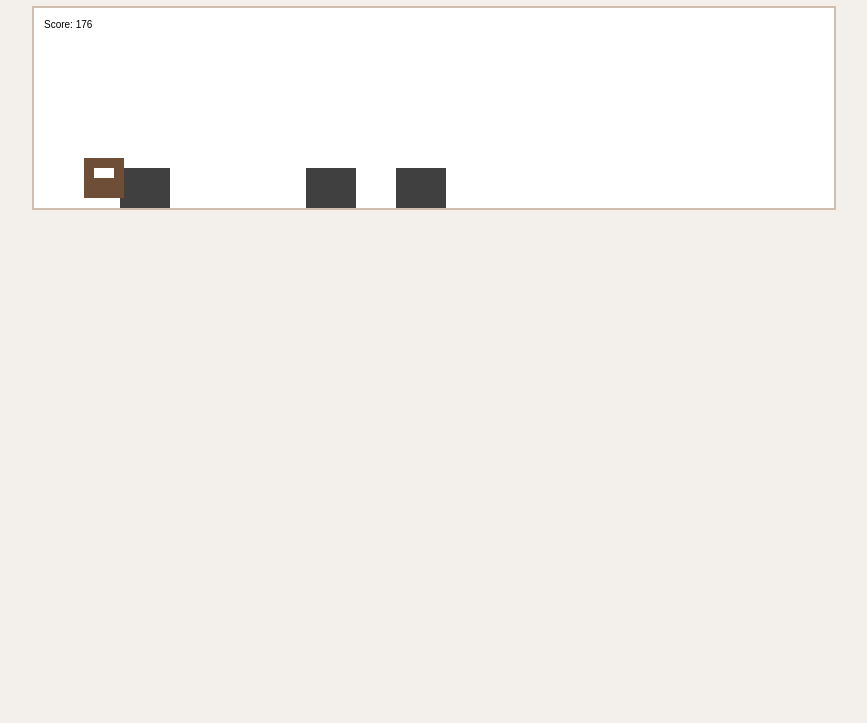
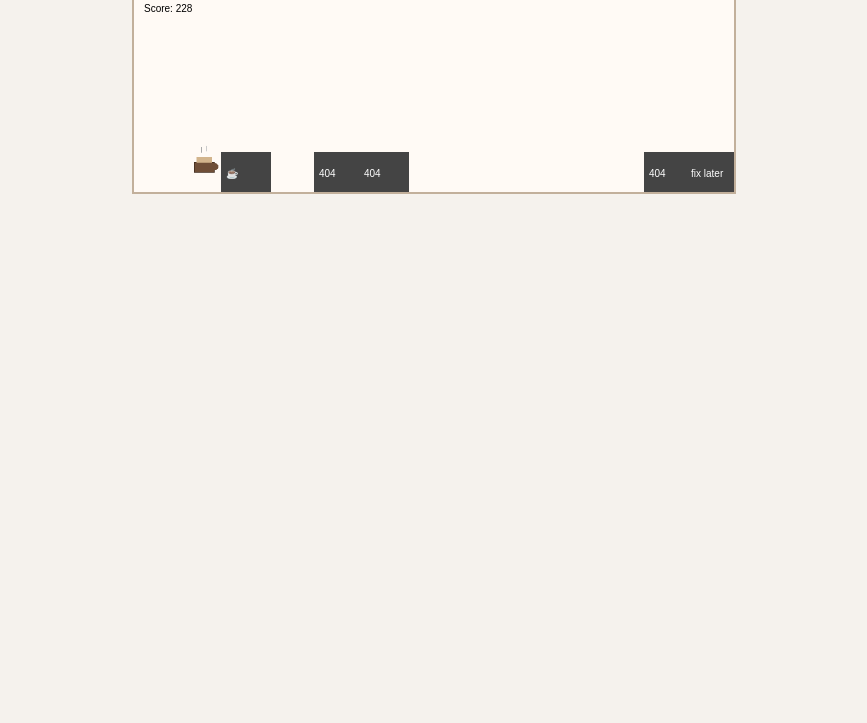
Before and after one commit to swaifa/dino-game, a plain HTML site: page docs/index.html in a window 1280 px wide. Shown: the part 77-800 px from the top of the page, without its empty margins (206-1073 px from the left). Drawn offline with Linux system fonts and the light colour scheme.

Commit message:
Fresh setup for Dino Game → Caffeine Rush ☕

```diff
--- a/docs/game.js
+++ b/docs/game.js
@@ -4,25 +4,28 @@ const ctx = canvas.getContext("2d");
 
 let cup = { x: 50, y: 150, width: 40, height: 40, vy: 0, gravity: 1.5, jumpPower: -20 };
 let obstacles = [];
+let score = 0;
 let gameOver = false;
-let score = 0;
 
-// Load coffee cup image
 const cupImage = new Image();
-cupImage.src = "assets/cup.png";
+cupImage.src = "cup.png";
+
+cupImage.onload = () => gameLoop();
+
+cupImage.onerror = () => alert("Image not found!");
 
 function drawCup() {
   ctx.drawImage(cupImage, cup.x, cup.y, cup.width, cup.height);
 }
 
 function drawObstacle(ob) {
-  ctx.fillStyle = "#404040";
+  ctx.fillStyle = "#444";
   ctx.fillRect(ob.x, ob.y, ob.width, ob.height);
+  ctx.fillStyle = "#fff";
+  ctx.fillText(ob.text, ob.x + 5, ob.y + 25);
 }
 
 function update() {
-  if (gameOver) return;
-
   cup.vy += cup.gravity;
   cup.y += cup.vy;
   if (cup.y > 150) {
@@ -30,12 +33,10 @@ function update() {
     cup.vy = 0;
   }
 
-  // Update and draw obstacles
   for (let i = 0; i < obstacles.length; i++) {
-    obstacles[i].x -= 3; // Slowed down from 6 to 3
+    obstacles[i].x -= 3;
     drawObstacle(obstacles[i]);
 
-    // Collision
     if (
       cup.x < obstacles[i].x + obstacles[i].width &&
       cup.x + cup.width > obstacles[i].x &&
@@ -48,13 +49,11 @@ function update() {
     }
   }
 
-  // Remove off-screen obstacles
   obstacles = obstacles.filter(ob => ob.x + ob.width > 0);
 
-  // Randomly add new obstacles
   if (Math.random() < 0.02) {
-    let commitMessages = ["fix: typo", "wip: testing", "404", "refactor"];
-    let msg = commitMessages[Math.floor(Math.random() * commitMessages.length)];
+    let messages = ["404", "null", "NaN", "fix later", "☕"];
+    let msg = messages[Math.floor(Math.random() * messages.length)];
     obstacles.push({ x: canvas.width, y: 160, width: 50, height: 40, text: msg });
   }
 
@@ -75,5 +74,3 @@ document.addEventListener("keydown", function(e) {
     cup.vy = cup.jumpPower;
   }
 });
-
-gameLoop();
--- a/docs/index.html
+++ b/docs/index.html
@@ -1,14 +1,13 @@
 
 <!DOCTYPE html>
-<html lang="en">
+<html>
 <head>
-  <meta charset="UTF-8">
   <title>Caffeine Rush ☕</title>
   <link rel="stylesheet" href="style.css">
 </head>
 <body>
   <h1>Caffeine Rush ☕</h1>
-  <canvas id="gameCanvas" width="800" height="200"></canvas>
-  <script src="js/game.js"></script>
+  <canvas id="gameCanvas" width="600" height="200"></canvas>
+  <script src="game.js"></script>
 </body>
 </html>
--- a/docs/js/game.js
+++ /dev/null
@@ -1,78 +0,0 @@
-
-const canvas = document.getElementById("gameCanvas");
-const ctx = canvas.getContext("2d");
-
-let cup = { x: 50, y: 150, width: 40, height: 40, vy: 0, gravity: 1.5, jumpPower: -20 };
-let obstacles = [];
-let gameOver = false;
-let score = 0;
-
-function drawCup() {
-  ctx.fillStyle = "#6f4e37";
-  ctx.fillRect(cup.x, cup.y, cup.width, cup.height);
-  ctx.fillStyle = "#fff";
-  ctx.fillRect(cup.x + 10, cup.y + 10, 20, 10);
-}
-
-function drawObstacle(ob) {
-  ctx.fillStyle = "#404040";
-  ctx.fillRect(ob.x, ob.y, ob.width, ob.height);
-}
-
-function update() {
-  if (gameOver) return;
-
-  cup.vy += cup.gravity;
-  cup.y += cup.vy;
-  if (cup.y > 150) {
-    cup.y = 150;
-    cup.vy = 0;
-  }
-
-  // Update and draw obstacles
-  for (let i = 0; i < obstacles.length; i++) {
-    obstacles[i].x -= 6;
-    drawObstacle(obstacles[i]);
-
-    // Collision
-    if (
-      cup.x < obstacles[i].x + obstacles[i].width &&
-      cup.x + cup.width > obstacles[i].x &&
-      cup.y < obstacles[i].y + obstacles[i].height &&
-      cup.y + cup.height > obstacles[i].y
-    ) {
-      gameOver = true;
-      alert("☕ You spilled the coffee!\nTry again before the code review starts...");
-      document.location.reload();
-    }
-  }
-
-  // Remove off-screen obstacles
-  obstacles = obstacles.filter(ob => ob.x + ob.width > 0);
-
-  // Randomly add new obstacles
-  if (Math.random() < 0.02) {
-    let commitMessages = ["fix: typo", "wip: testing", "404", "refactor"];
-    let msg = commitMessages[Math.floor(Math.random() * commitMessages.length)];
-    obstacles.push({ x: canvas.width, y: 160, width: 50, height: 40, text: msg });
-  }
-
-  drawCup();
-  ctx.fillStyle = "#000";
-  ctx.fillText("Score: " + score, 10, 20);
-  score++;
-}
-
-function gameLoop() {
-  ctx.clearRect(0, 0, canvas.width, canvas.height);
-  update();
-  if (!gameOver) requestAnimationFrame(gameLoop);
-}
-
-document.addEventListener("keydown", function(e) {
-  if (e.code === "Space" && cup.y >= 150) {
-    cup.vy = cup.jumpPower;
-  }
-});
-
-gameLoop();
--- a/docs/style.css
+++ b/docs/style.css
@@ -1,13 +1,12 @@
 
 body {
-  background-color: #f3f0ec;
-  font-family: 'Courier New', Courier, monospace;
+  font-family: monospace;
   text-align: center;
-  margin: 0;
+  background-color: #f5f2ed;
+  color: #1f1f1f;
 }
+
 canvas {
-  display: block;
-  margin: 20px auto;
-  background: #ffffff;
-  border: 2px solid #d0bfae;
+  border: 2px solid #c2b09b;
+  background-color: #fffaf5;
 }
```
Also changed, not shown: 3 other files.
